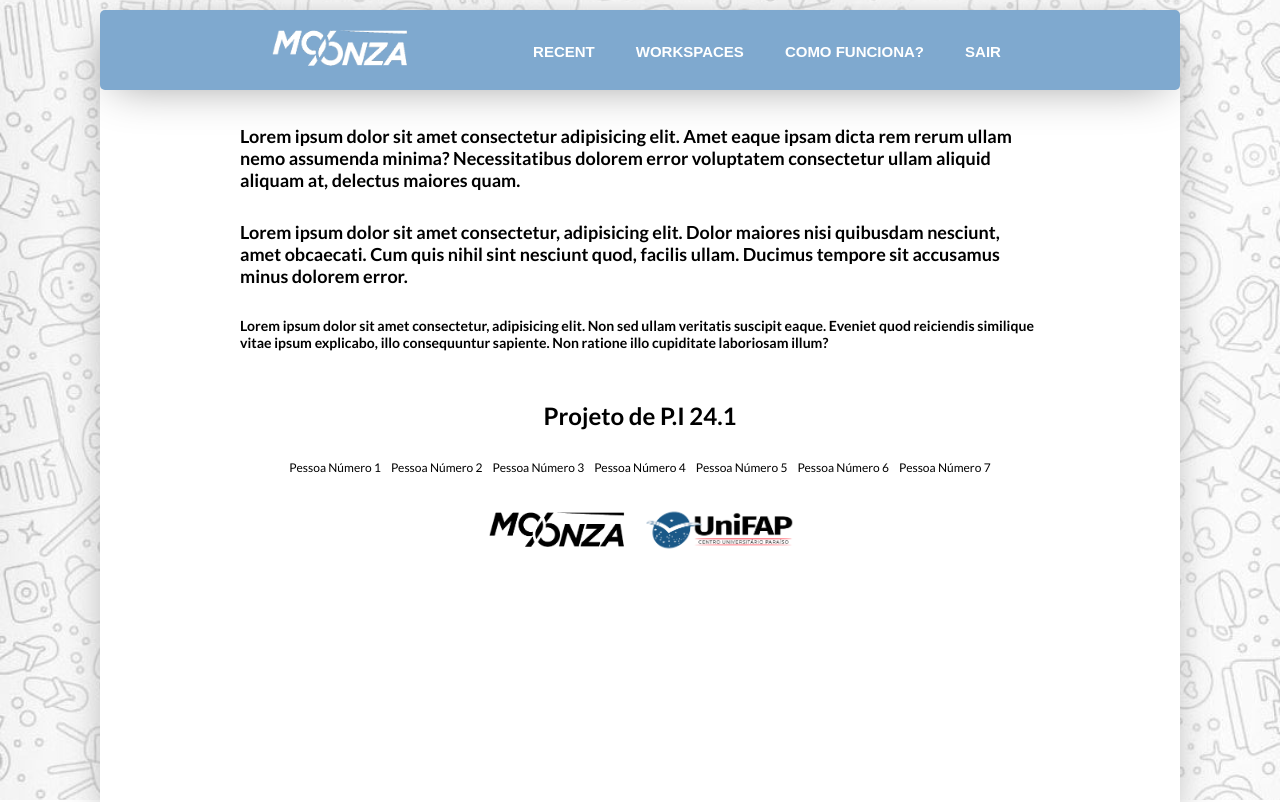
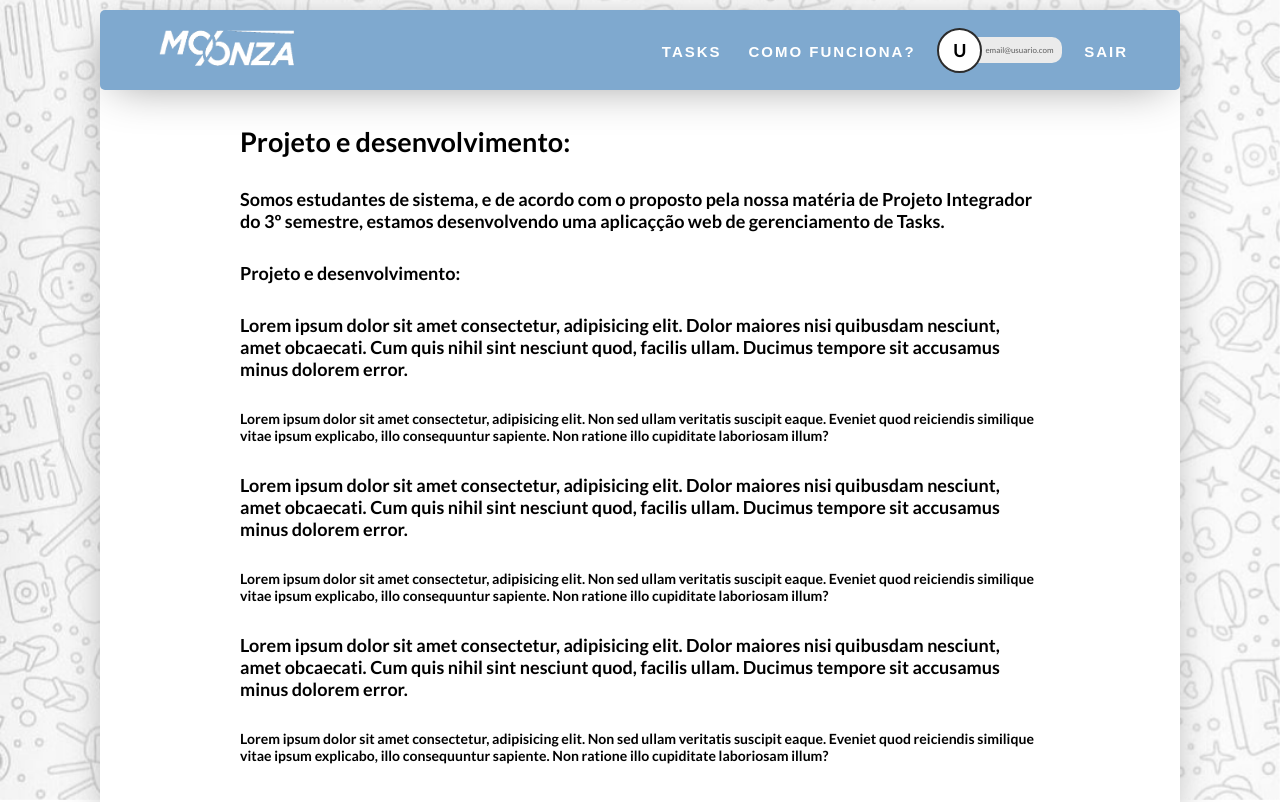
Before and after one commit to JotaEfi/Frontend-ProjetoPI, a React (Create React App) app: page /home in a window 1280 px wide. Shown: the top 802 px of the page. Built offline with nearby package versions, Linux system fonts and the light colour scheme.

Commit message:
style nav home

```diff
--- a/package.json
+++ b/package.json
@@ -10,6 +10,7 @@
     "@testing-library/react": "^13.4.0",
     "@testing-library/user-event": "^13.5.0",
     "axios": "^1.6.8",
+    "framer-motion": "^11.2.4",
     "jwt-decode": "^4.0.0",
     "react": "^18.3.1",
     "react-cookie": "^7.1.4",
--- a/src/js/components/finishedComponent.js
+++ b/src/js/components/finishedComponent.js
@@ -42,7 +42,6 @@ function ToDoComponents() {
           </div>
         ))}
       </div>
-
     </div>
   );
 }
--- a/src/js/components/footer.js
+++ b/src/js/components/footer.js
@@ -12,13 +12,13 @@ export default function Footer() {
         <h1>Projeto de P.I 24.1</h1>
       </div>
       <div className="footer_colaborators">
-        <p>Pessoa Número 1</p>
-        <p>Pessoa Número 2</p>
-        <p>Pessoa Número 3</p>
-        <p>Pessoa Número 4</p>
-        <p>Pessoa Número 5</p>
-        <p>Pessoa Número 6</p>
-        <p>Pessoa Número 7</p>
+        <p>Pessoa_Número 1</p>
+        <p>Pessoa_Número 2</p>
+        <p>Pessoa_Número 3</p>
+        <p>Pessoa_Número 4</p>
+        <p>Pessoa_Número 5</p>
+        <p>Pessoa_Número 6</p>
+        <p>Pessoa_Número 7</p>
       </div>
       <div className="footer_logos">
         <img src={ProjectLogo} alt="" style={{ width: "150px" }} />
@@ -26,4 +26,4 @@ export default function Footer() {
       </div>
     </footer>
   );
-};
+}
--- a/src/js/components/navbar.js
+++ b/src/js/components/navbar.js
@@ -3,7 +3,7 @@ import "../../styles/styles.css";
 import "../../styles/queries.css";
 import { useLocation } from "react-router-dom";
 import React, { useState, useEffect } from "react";
-import ProjectLogo from "../../assets/img/monza-logo4.png"
+import ProjectLogo from "../../assets/img/monza-logo4.png";
 // import { Avatar, AvatarBadge, AvatarGroup } from "@chakra-ui/react";
 // Suggested code may be subject to a license. Learn more: ~LicenseLog:621520092.
 
@@ -29,32 +29,31 @@ const Navbar = () => {
         </button>
         <ul>
           <a
-            href="home"
-            to="/"
-            id="home"
+            href="tasks"
+            to="/tasks"
+            id="tasks"
             className={activeTab === "/" ? "active" : ""}
             onClick={() => handleTabClick("/")}
           >
-            Recent
+            Tasks
           </a>
           <a
             href="home"
-            to="/"
+            to="/home"
             id="home"
-            className={activeTab === "/" ? "active" : ""}
-            onClick={() => handleTabClick("/")}
-          >
-            Workspaces
-          </a>
-          <a
-            href="loja"
-            to="/loja"
-            id="loja"
-            className={activeTab === "/loja" ? "active" : ""}
-            onClick={() => handleTabClick("/loja")}
+            className={activeTab === "/home" ? "active" : ""}
+            onClick={() => handleTabClick("/home")}
           >
             Como Funciona?
-          </a>{" "}
+          </a>
+          <div className="nav_user_profile">
+            <div className="user_profile_picture">
+              <h1>U</h1>
+            </div>
+            <div className="user_profile_name">
+              <p href="">email@usuario.com</p>
+            </div>
+          </div>
           <a
             href="/auth/login"
             to="/auth/login"
@@ -65,8 +64,6 @@ const Navbar = () => {
             Sair
           </a>
         </ul>
-
-
       </div>
     </nav>
   );
--- a/src/js/pages/home.js
+++ b/src/js/pages/home.js
@@ -1,25 +1,69 @@
 import React from "react";
 import Navbar from "../components/navbar.js";
-import backgroundImage from '../../assets/img/site-background.jpg';
-import Footer from "../components/footer.js"
+import backgroundImage from "../../assets/img/site-background.jpg";
+import Footer from "../components/footer.js";
 export default function Home() {
-
   return (
     <div className="home pageContainer">
       <img className="background_image" src={backgroundImage} alt="" />
-            <div className="white_space">
-
-            </div>
+      <div className="white_space"></div>
       <Navbar />
       <div className="home_container">
         <section className="section_project">
-                    <div className="text_project_explanation"><h1>Lorem ipsum dolor sit amet consectetur adipisicing elit. Amet eaque ipsam dicta rem rerum ullam nemo assumenda minima? Necessitatibus dolorem error voluptatem consectetur ullam aliquid aliquam at, delectus maiores quam.</h1>
-               <h2    h2>Lorem ipsum dolor sit amet consectetur, adipisicing elit. Dolor maiores nisi quibusdam nesciunt, amet obcaecati. Cum quis nihil sint nesciunt quod, facilis ullam. Ducimus tempore sit accusamus minus dolorem error.</h2>
-               <h3>Lorem ipsum dolor sit amet consectetur, adipisicing elit. Non sed ullam veritatis suscipit eaque. Eveniet quod reiciendis similique vitae ipsum explicabo, illo consequuntur sapiente. Non ratione illo cupiditate laboriosam illum?</h3>
+          <div className="text_project_explanation">
+            <h1>
+              <h1>
+                <strong>Projeto e desenvolvimento:</strong>
+              </h1>
+            </h1>
+            <h1>
+              Somos estudantes de sistema, e de acordo com o proposto pela nossa
+              matéria de Projeto Integrador do 3º semestre, estamos
+              desenvolvendo uma aplicaçção web de gerenciamento de Tasks.
+            </h1>
+            <h1>
+              <strong>Projeto e desenvolvimento:</strong>
+            </h1>
+            <h2>
+              Lorem ipsum dolor sit amet consectetur, adipisicing elit. Dolor
+              maiores nisi quibusdam nesciunt, amet obcaecati. Cum quis nihil
+              sint nesciunt quod, facilis ullam. Ducimus tempore sit accusamus
+              minus dolorem error.
+            </h2>
+            <h3>
+              Lorem ipsum dolor sit amet consectetur, adipisicing elit. Non sed
+              ullam veritatis suscipit eaque. Eveniet quod reiciendis similique
+              vitae ipsum explicabo, illo consequuntur sapiente. Non ratione
+              illo cupiditate laboriosam illum?
+            </h3>
+            <h2>
+              Lorem ipsum dolor sit amet consectetur, adipisicing elit. Dolor
+              maiores nisi quibusdam nesciunt, amet obcaecati. Cum quis nihil
+              sint nesciunt quod, facilis ullam. Ducimus tempore sit accusamus
+              minus dolorem error.
+            </h2>
+            <h3>
+              Lorem ipsum dolor sit amet consectetur, adipisicing elit. Non sed
+              ullam veritatis suscipit eaque. Eveniet quod reiciendis similique
+              vitae ipsum explicabo, illo consequuntur sapiente. Non ratione
+              illo cupiditate laboriosam illum?
+            </h3>
+            <h2>
+              Lorem ipsum dolor sit amet consectetur, adipisicing elit. Dolor
+              maiores nisi quibusdam nesciunt, amet obcaecati. Cum quis nihil
+              sint nesciunt quod, facilis ullam. Ducimus tempore sit accusamus
+              minus dolorem error.
+            </h2>
+            <h3>
+              Lorem ipsum dolor sit amet consectetur, adipisicing elit. Non sed
+              ullam veritatis suscipit eaque. Eveniet quod reiciendis similique
+              vitae ipsum explicabo, illo consequuntur sapiente. Non ratione
+              illo cupiditate laboriosam illum?
+            </h3>
           </div>
         </section>
       </div>
-        <Footer/>
+      <Footer />
     </div>
-    )
+  );
 }
--- a/src/styles/App.css
+++ b/src/styles/App.css
@@ -102,9 +102,10 @@
   max-width: 1080px;
   margin: 0 auto;
   border-radius: 5px;
+  padding: 0 30px;
   width: 100%;
   align-items: center;
-  justify-content: center;
+  justify-content: space-between;
   gap: 5%;
   transition-duration: 0.5s;
 }
@@ -134,10 +135,10 @@
   font-weight: 100;
   font-style: normal;
   border: 4px;
+  letter-spacing: 2px;
   position: relative;
   font-size: 15px;
   font-weight: 700;
-  color: rgb(255, 255, 255);
   margin-bottom: 2px;
   text-align: center;
   text-transform: uppercase;
@@ -189,6 +190,37 @@
   justify-content: end;
 }
 
+.nav_user_profile {
+  display: flex;
+  align-items: center;
+}
+.nav_user_profile .user_profile_picture {
+  border-radius: 50%;
+  width: 45px;
+  border: 2px solid rgb(44, 44, 44);
+  background-color: white;
+  height: 45px;
+  z-index: 1;
+  display: flex;
+  justify-content: center;
+  align-items: center;
+}
+.nav_user_profile .user_profile_name {
+  width: 80px;
+  height: 30px;
+  margin: 0px;
+  display: flex;
+  align-items: center;
+}
+.nav_user_profile .user_profile_name p {
+  background-color: rgb(235, 235, 235);
+  border-radius: 0 10px 10px 0;
+  transform: translate(-5px, 0);
+  padding: 8px 8px 8px 8px;
+  color: rgb(94, 94, 94);
+  font-size: 8px;
+}
+
 .home_container {
   display: flex;
   max-width: 800px;
@@ -219,7 +251,7 @@
   border-radius: 5px;
   position: relative;
   height: fit-content;
-  min-height: 130px;
+  min-height: 110px;
   -webkit-box-shadow: 0px 9px 45px -14px rgba(0, 0, 0, 0.41);
   -moz-box-shadow: 0px 9px 45px -14px rgba(0, 0, 0, 0.41);
   box-shadow: 0px 9px 45px -14px rgba(0, 0, 0, 0.41);
@@ -247,6 +279,9 @@
   display: flex;
   justify-content: flex-end;
   margin-top: auto;
+}
+.tasksComponents textarea {
+  width: 100%;
 }
 .tasksComponents .tasks {
   border-radius: 5px;
@@ -329,7 +364,7 @@
   width: 100%;
   height: 100%;
   margin: 0 auto;
-  gap: 50px;
+  gap: 100px;
   display: flex;
   justify-content: center;
   align-items: center;
@@ -337,6 +372,7 @@
 }
 
 .general_footer {
+  width: 100%;
   justify-content: end;
   justify-self: self-end;
   display: flex;
--- a/src/styles/queries.css
+++ b/src/styles/queries.css
@@ -1,7 +1,11 @@
-@media screen and (min-width: 576px) {
-
+@media screen and (max-width: 1080px) {
+  .nav-bar {
+    top: 0px;
   }
-
+  .white_space {
+    top: 0;
+  }
+}
 @media screen and (min-width: 768px) {
 
   }
--- a/src/styles/scss/GlobalStyles.scss
+++ b/src/styles/scss/GlobalStyles.scss
@@ -18,13 +18,14 @@
     width: 100%;
     height: 100%;
     margin: 0 auto;
-    gap: 50px;
+    gap: 100px;
     display: flex;
     justify-content: center;
     align-items: center;
     padding: 12.5rem 5rem 5rem 5rem;
 }
 .general_footer {
+    width: 100%;
   justify-content: end;
   justify-self: self-end;
     display: flex;
--- a/src/styles/scss/NavBar.scss
+++ b/src/styles/scss/NavBar.scss
@@ -20,10 +20,10 @@
     max-width: 1080px;
     margin: 0 auto;
     border-radius: $border-radius;
-
+    padding: 0 30px;
     width: 100%;
     align-items: center;
-    justify-content: center;
+    justify-content: space-between;
     gap: 5%;
 
     transition-duration: 0.5s;
@@ -57,10 +57,10 @@
             font-weight: 100;
             font-style: normal;
             border: 4px;
+            letter-spacing: 2px;
             position: relative;
             font-size: 15px;
             font-weight: 700;
-            color: rgb(255, 255, 255);
             margin-bottom: 2px;
             text-align: center;
             text-transform: uppercase;
@@ -118,4 +118,37 @@
     cursor: pointer;
     width: 200px;
     justify-content: end;
+
 }
+.nav_user_profile{
+    display: flex;
+align-items: center;
+    .user_profile_picture{
+        border-radius: 50%;
+    width: 45px;
+    border: 2px solid rgb(44, 44, 44);
+    background-color: white;
+    height: 45px;
+    z-index: 1;
+    display: flex;
+    justify-content: center;
+    align-items: center
+    }
+    .user_profile_name{
+        width:80px;
+        height: 30px;
+        margin: 0px;
+        display: flex;
+        align-items: center;
+        p {
+        background-color: rgb(235, 235, 235);
+        border-radius: 0 10px 10px 0;
+        transform: translate(-5px, 0);
+
+            padding: 8px 8px 8px 8px;
+            color: rgb(94, 94, 94);
+            font-size: 8px;
+        }
+
+    }
+}
--- a/src/styles/scss/Tasks.scss
+++ b/src/styles/scss/Tasks.scss
@@ -4,7 +4,7 @@
     border-radius: $border-radius;
     position: relative;
     height: fit-content;
-    min-height:130px;
+    min-height:110px;
     -webkit-box-shadow: 0px 9px 45px -14px rgba(0,0,0,0.41);
 -moz-box-shadow: 0px 9px 45px -14px rgba(0,0,0,0.41);
 box-shadow: 0px 9px 45px -14px rgba(0,0,0,0.41);
@@ -36,7 +36,9 @@ box-shadow: 0px 9px 45px -14px rgba(0,0,0,0.41);
         justify-content: flex-end;
         margin-top: auto;
     }
-
+   textarea{
+    width: 100%;
+   }
 
    .tasks {
     border-radius: $border-radius;
```
Also changed, not shown: 2 other files (tests, documents, lock files or other folders). Lines whose indentation alone changed are shown as unchanged.
